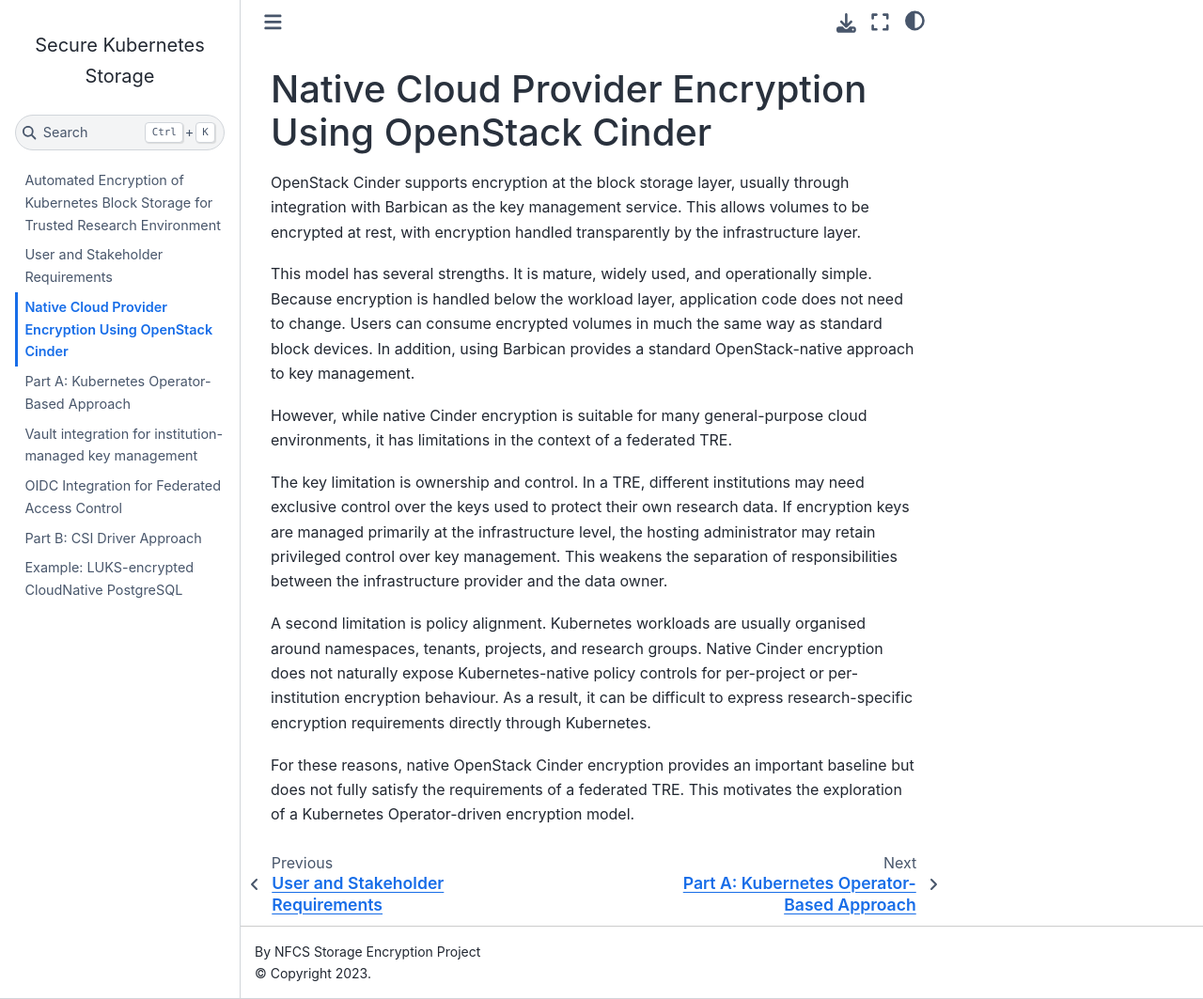
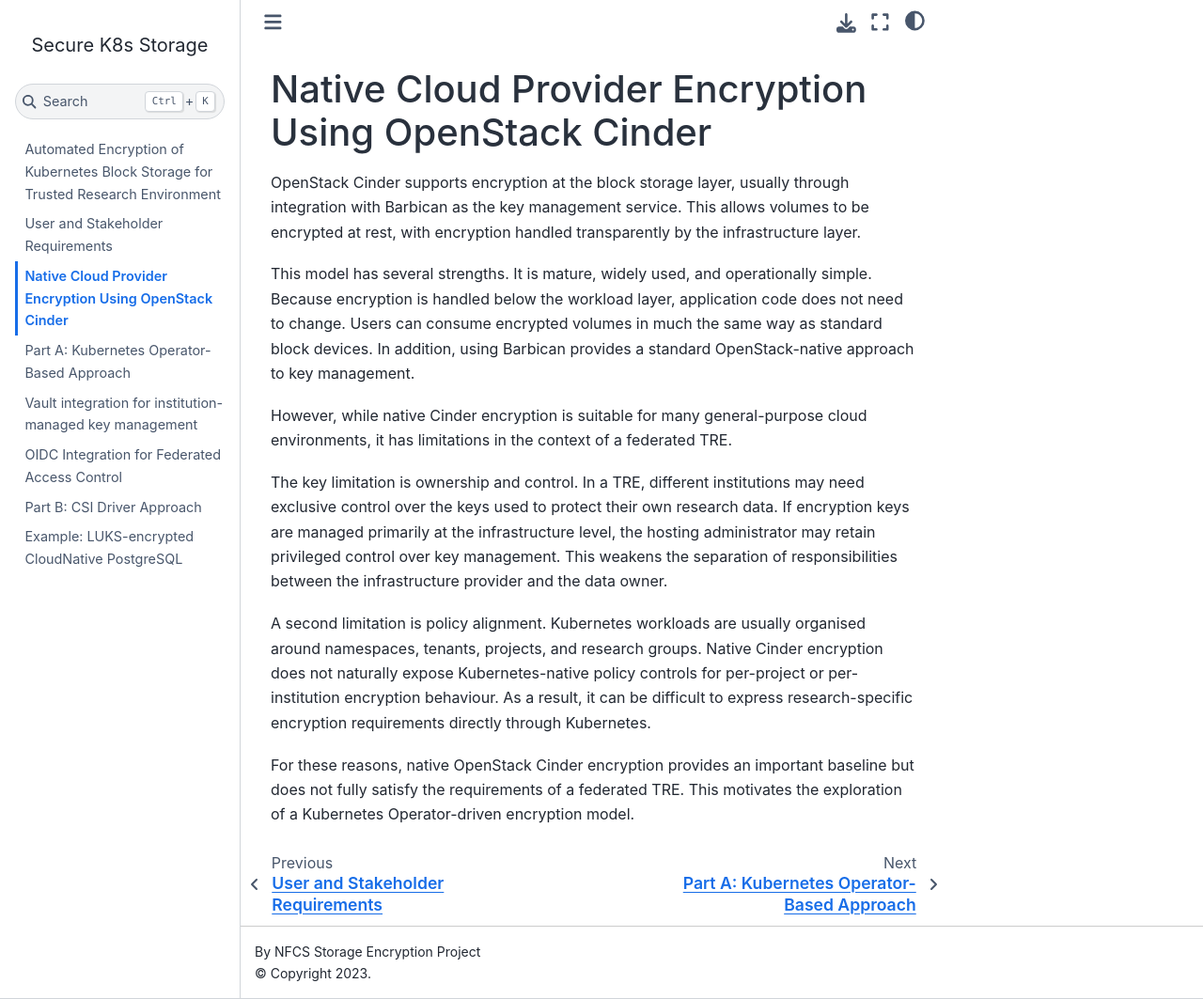
Before and after one commit to nfcs-secure-k8s/luks-k8s-automation, a Jupyter Book: the page built from native_openstack.md, in a window 1280 px wide and 1063 px high. Shown: the whole window at 94% size. Built offline with Jupyter Book 1.0.4 settings and Sphinx 7.4.7 and the Sphinx Book theme 1.1.4, drawn with Linux system fonts in a browser that asks for light colours.

Commit message:
Revert to old name

```diff
--- a/_config.yml
+++ b/_config.yml
@@ -1,4 +1,4 @@
-title: "Secure Kubernetes Storage"
+title: "Secure K8s Storage"
 author: "NFCS Storage Encryption Project"
 
 exclude_patterns:
```
